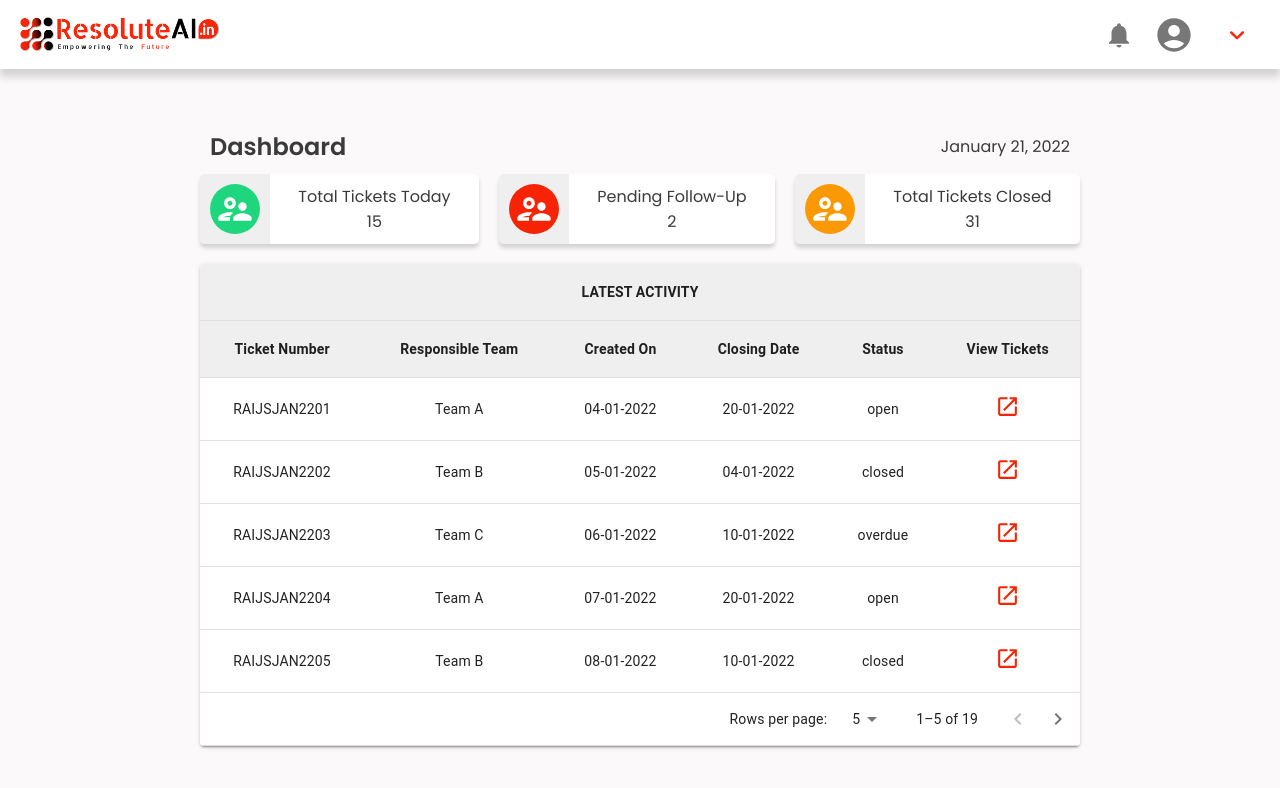
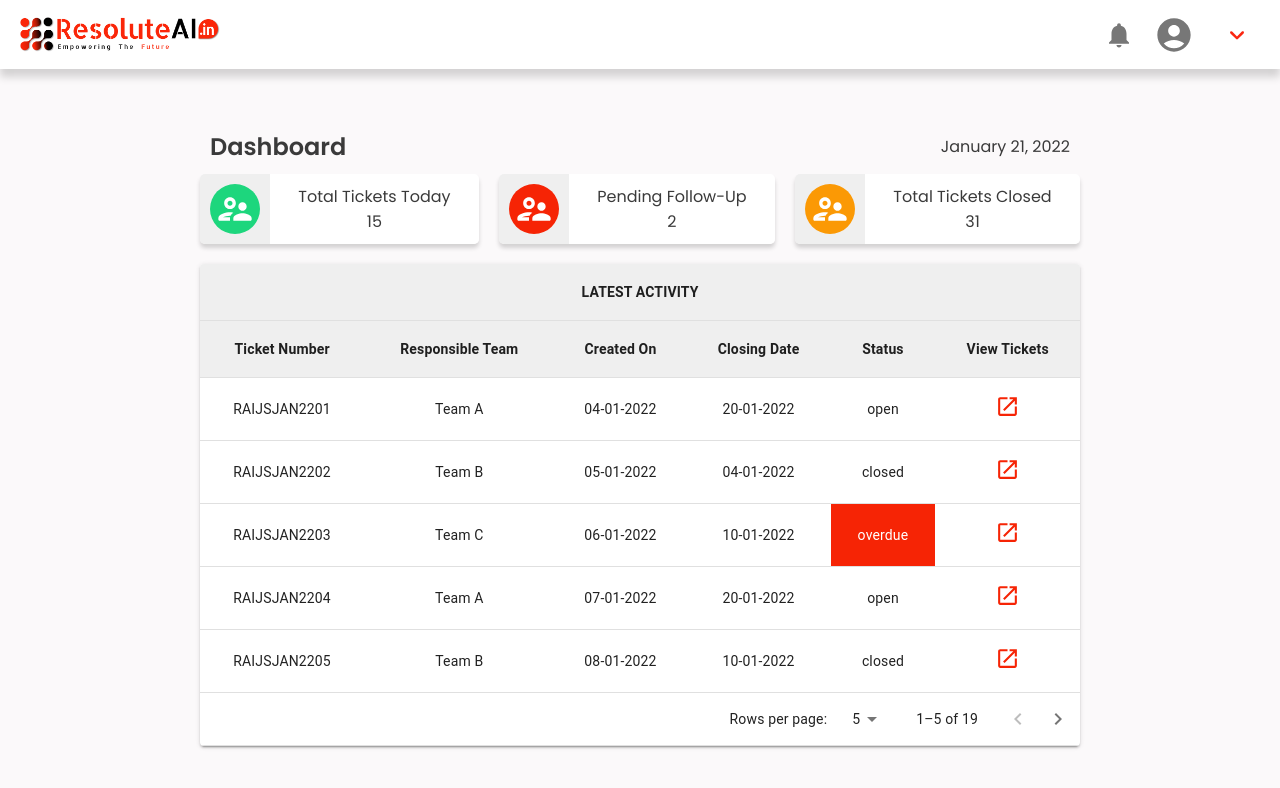
Before and after one commit to Kuntash/RESOLUTEAI-TASK-1, a React (Create React App) app: page /dashboard in a window 1280 px wide. Shown: the top 788 px of the page. Built offline with nearby package versions, Linux system fonts and the light colour scheme; no server answers; sample sign-in values are in the browser's storage.

Commit message:
Changing the background of status cell if status equals overdue

```diff
--- a/src/Components/TableComponent.js
+++ b/src/Components/TableComponent.js
@@ -160,7 +160,17 @@ const TableComponent = () => {
                                 <TableCell align='center'>
                                     {row.closingDate}
                                 </TableCell>
-                                <TableCell align='center'>
+                                <TableCell
+                                    align='center'
+                                    sx={
+                                        row.status === 'overdue'
+                                            ? {
+                                                  backgroundColor: '#F62405',
+                                                  color: '#fff',
+                                              }
+                                            : null
+                                    }
+                                >
                                     {row.status}
                                 </TableCell>
                                 <TableCell align='center'>
```
Also changed, not shown: 1 other file (tests, documents, lock files or other folders).
